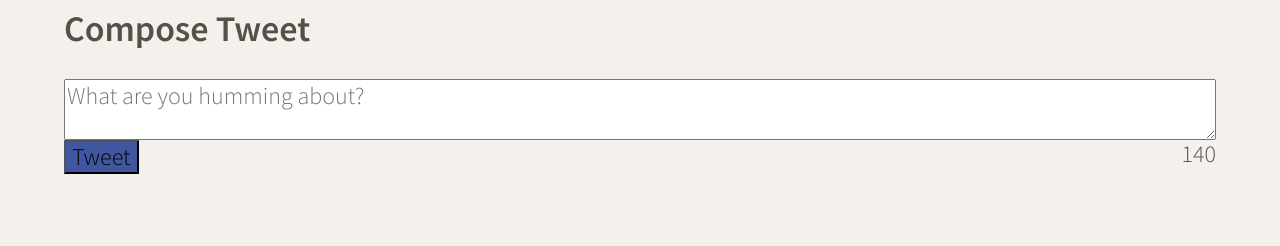
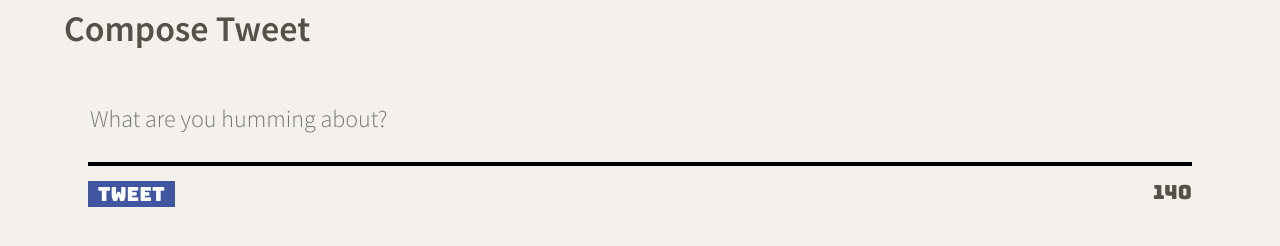
Before and after one commit to scc416/tweeter, a website: page public/index.html in a window 1280 px wide. Shown: the part 542-788 px from the top of the page. Drawn offline with nearby package versions, Linux system fonts and the light colour scheme.

Commit message:
format the form

```diff
--- a/public/styles/new-tweet.css
+++ b/public/styles/new-tweet.css
@@ -1,13 +1,29 @@
 form {
     display: flex;
     flex-direction: column;
+    padding: 1em;
 }
 
 form div {
+    font-family: Bungee;
     display: flex;
     justify-content: space-between;
+    font-size: 0.9em;
 }
 
 form button {
     background-color: #4056A1;
+    color: #FFFFFF;
+    border: none;
+    padding: 0.1em 0.5em;
 }
+
+textarea {
+    border: none;
+    background-color: transparent;
+    border-bottom: black 0.2em solid;
+    margin-bottom: 0.6em;
+    outline: none;
+    resize: none;
+
+}
```
